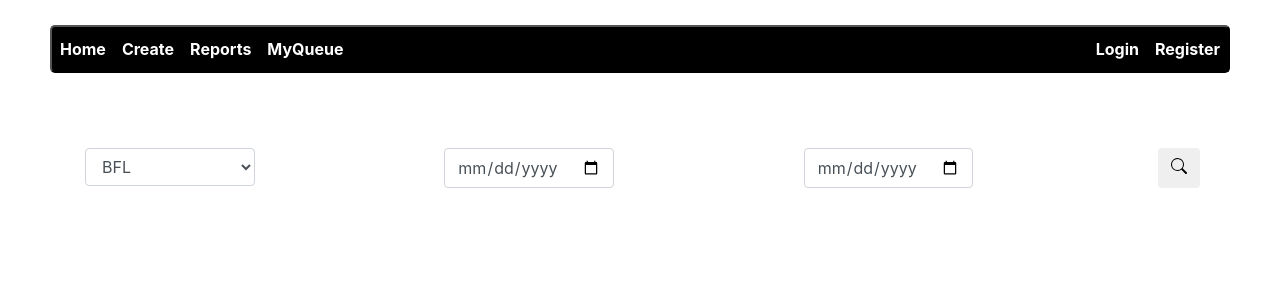
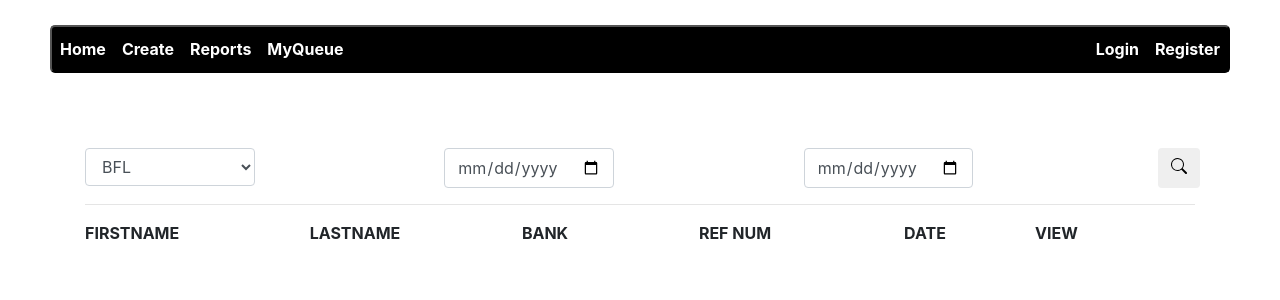
Before and after one commit to vinaynv3/kleir, a Django app: page /Reports/ in a window 1280 px wide. Shown: the top 300 px of the page. Run offline with Django 3.2, Linux system fonts and the light colour scheme; some libraries are stand-ins or nearby versions.

Commit message:
Report is completed

```diff
--- a/Reports/templates/Reports/multi_filter_search.html
+++ b/Reports/templates/Reports/multi_filter_search.html
@@ -2,7 +2,7 @@
 {% extends "PropertyDocs/base.html" %}
 {% load crispy_forms_tags %}
 {% load static %}
-
+{% load report_tags %}
 {% block content %}
 
 <form action="{% url 'multi-filter-search-display' %}">
@@ -34,9 +34,76 @@
     <path d="M11.742 10.344a6.5 6.5 0 1 0-1.397 1.398h-.001c.03.04.062.078.098.115l3.85 3.85a1 1 0 0 0 1.415-1.414l-3.85-3.85a1.007 1.007 0 0 0-.115-.1zM12 6.5a5.5 5.5 0 1 1-11 0 5.5 5.5 0 0 1 11 0z"/>
   </svg>
   </button>
+</div>
+</form>
+<hr>
+{% if total_rows %}
+<button type="button" class="btn btn-primary btn-sm">{{total_rows}} rows found</button>
+<br>
+<br>
+{% endif %}
+<div class="row">
+  <div class="col">
+    <p style="text-align:left;"><b>FIRSTNAME</b></p>
+  </div>
 
+  <div class="col">
+    <p style="text-align:center;"><b>LASTNAME</b></p>
+  </div>
+
+  <div class="col">
+    <p style="text-align:center;"><b>BANK</b></p>
+  </div>
+
+  <div class="col">
+  <p style="text-align:center;"><b>REF NUM</b></p>
+  </div>
+
+
+  <div class="col">
+  <p style="text-align:center;"><b>DATE</b></p>
+  </div>
+
+    <div class="col">
+    <p style="text-align:left;"><b>VIEW</b></p>
+    </div>
 </div>
 
-</form>
+  {% for obj in objects %}
+  <div class="row">
+    {{forloop.counter}}
+    <div class="col">
+      <p style="text-align:left;">{{obj.slug | formatSlug:0}}</p>
+    </div>
+
+    <div class="col">
+      <p style="text-align:center;">{{obj.slug | formatSlug:1}}</p>
+    </div>
+
+    <div class="col">
+      <p style="text-align:center;">{{ obj.bank}}</p>
+    </div>
+
+    <div class="col">
+    <p style="text-align:center;">{{ obj.ref}}</p>
+    </div>
+
+
+    <div class="col">
+    <p style="text-align:center;">{{ obj.date}}</p>
+    </div>
+    <div class="col">
+
+            <a href = "{% url 'Ref-Num-View' obj.slug obj.ids|getId:0 obj.bank obj.ids|getId:1 %}"><i class="bi bi-eye-fill" ></i>
+              <svg xmlns="http://www.w3.org/2000/svg" width="46" height="26" fill="black" class="bi bi-eye-fill" viewBox="0 0 16 16">
+              <path d="M10.5 8a2.5 2.5 0 1 1-5 0 2.5 2.5 0 0 1 5 0z"/>
+              <path fill-rule="evenodd" d="M0 8s3-5.5 8-5.5S16 8 16 8s-3 5.5-8 5.5S0 8 0 8zm8 3.5a3.5 3.5 0 1 0 0-7 3.5 3.5 0 0 0 0 7z"/>
+            </svg>
+            </a>
+      </div>
+  </div>
+
+  {% endfor %}
+
 
 {% endblock content %}
--- /dev/null
+++ b/Reports/templatetags/report_tags.py
@@ -0,0 +1,12 @@
+from django import template
+
+register = template.Library()
+
+@register.filter
+def formatSlug(slug,key):
+    slug = slug.split('_')
+    return slug[key].capitalize()
+
+@register.filter
+def getId(ids,key):
+    return ids[key]
--- a/Reports/views.py
+++ b/Reports/views.py
@@ -5,17 +5,40 @@
 from django.urls import reverse_lazy, reverse
 from PropertyDocs.models import ClientInfo, BankRef
 
+
+"""
+Utility Class for BankRef & ClientInfo Model
+"""
+class DisplayDetails:
+
+    def __init__(self):
+        self.bank = None
+        self.date = None
+        self.ref = None
+        self.slug = None
+        self.ids = None
+
+    def create(self,Bankobject):
+        customer = ClientInfo.objects.get(pk=Bankobject.client_info_id)
+        self.bank,self.date,self.ref  = Bankobject.Bank_Type, Bankobject.Date, Bankobject.Reference_Number
+        self.ids = [customer.Client_ID,Bankobject.id,]
+        self.slug = customer.Slug
+        return self
+
+
+
 # Create your views here.
 def ReportsHomeView(request,*args,**kwargs):
     return render(request,'Reports/multi_filter_search.html')
 
 def getObjects(data):
 
-    if len(data) is 3:
-        bank_reports = BankRef.objects.filter(Date__gte =  data['fromDate']).filter( Date__lte= data['toDate']).filter(Bank_Type = Data['bank'])
+    if len(data) == 3:
+
+        bank_reports = BankRef.objects.filter(Date__gte =  data['fromDate']).filter( Date__lte= data['toDate']).filter(Bank_Type = data['bank'])
         return bank_reports
 
-    elif len(data) is 2:
+    elif len(data) == 2:
         date = list(data.keys())[1]
         bank_reports = BankRef.objects.filter(Date =  data[date]).filter( Bank_Type = data['bank'])
         return bank_reports
@@ -40,6 +63,8 @@
     data = {k: v for k, v in data.items() if v != ''}
 
     if request.method == 'GET':
-
-        print(bank,fromDate,toDate)
-        return HttpResponse("Recieved")
+        Bankobjects = list(getObjects(data))
+        utility_class_list = [ DisplayDetails() for i in range(len(Bankobjects))]
+        report_display_list = [ utility_class_list[i].create(Bankobjects[i]) for i in range(len(Bankobjects))]
+        context = { 'objects':report_display_list, 'total_rows':len(report_display_list)}
+        return render(request,'Reports/multi_filter_search.html',context)
```
Also changed, not shown: ImageUpload/media/images/2021/3/11/11March2021/1/S1.PNG (added), ImageUpload/media/images/2021/3/11/11March2021/1/wolf.jpeg (added), ImageUpload/media/images/2021/3/11/11March2021/2/S1.PNG (added), ImageUpload/media/images/2021/3/11/11March2021/2/wolf.jpeg (added).
